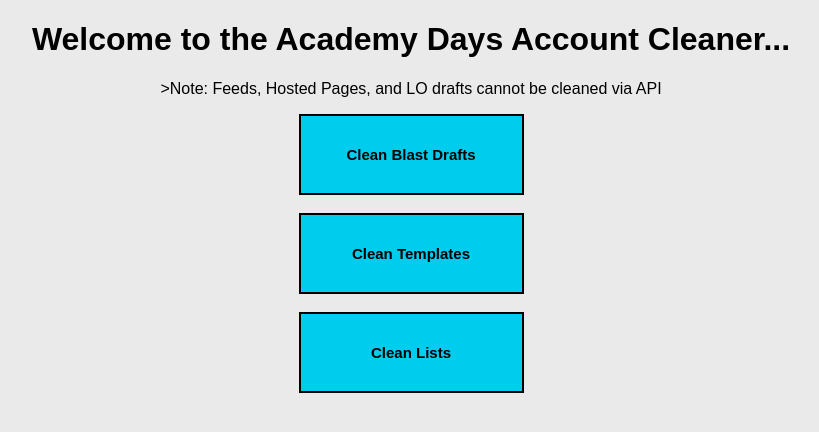
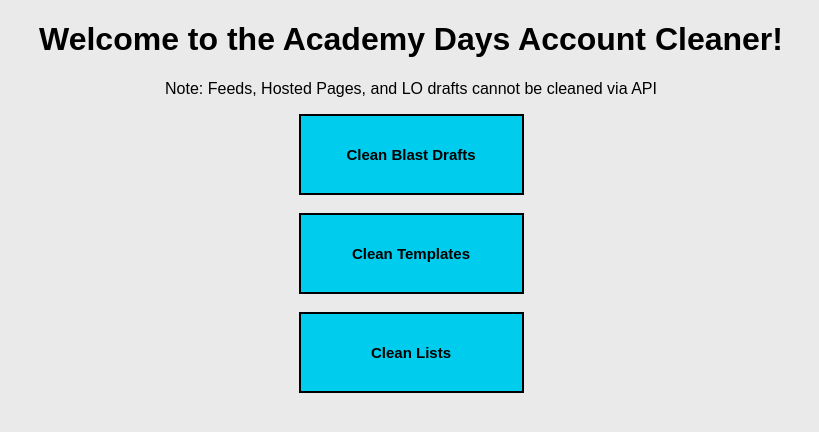
Before and after one commit to stevedoesitall/account_clean_v2, a website: page index.html in a window 1280 px wide. Shown: the whole page, without its empty margins (229-1048 px from the left). Drawn offline with Linux system fonts and the light colour scheme.

Commit message:
Reverting

```diff
--- a/index.html
+++ b/index.html
@@ -9,8 +9,8 @@
     </head>
     <body>
         <div id="header">
-            <h1>Welcome to the Academy Days Account Cleaner...</h1>
-            <p><span class="note"></span>>Note:</span> Feeds, Hosted Pages, and LO drafts cannot be cleaned via API</p>
+            <h1>Welcome to the Academy Days Account Cleaner!</h1>
+            <p><span class="note"></span>Note:</span> Feeds, Hosted Pages, and LO drafts cannot be cleaned via API</p>
         </div>
         <div id="main">
             <div id="blasts">
```
